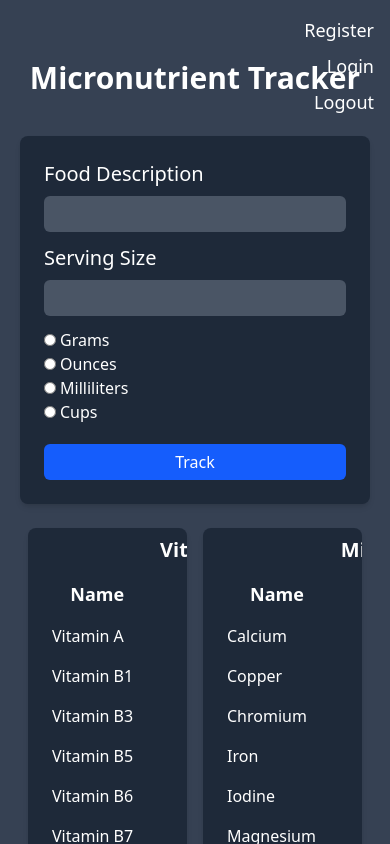
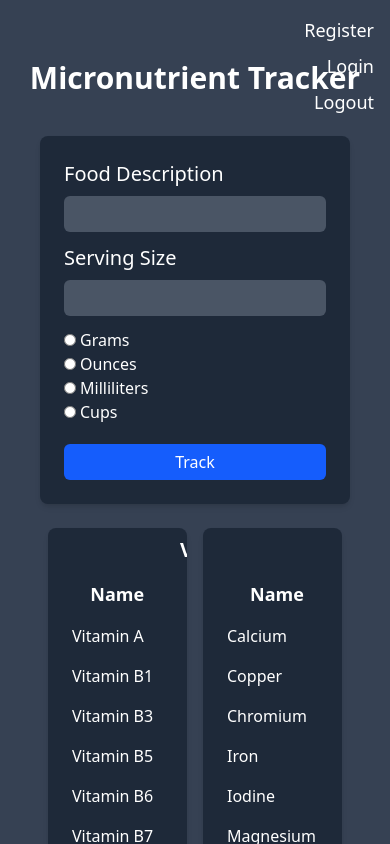
Before and after one commit to kerem-acar/Micronutrient-Tracker, a React (Vite) app in the folder frontend/: page / in a window 390 px wide. Shown: the top 844 px of the page. Built offline with nearby package versions, Linux system fonts and the light colour scheme; no server answers.

Commit message:
styling changes

```diff
--- a/frontend/src/Body.jsx
+++ b/frontend/src/Body.jsx
@@ -193,7 +193,7 @@ function Body() {
                     </div>
                 </div>
             </div>
-            <div className="flex flex-col lg:flex-row lg:space-x-40 p-5 pt-10 md:p-10 lg:p-20 justify-center">
+            <div className="flex flex-col lg:flex-row lg:space-x-40 p-10 pt-10 md:p-15 lg:p-20 justify-center">
                 <form onSubmit={handleSubmit} className="bg-gray-800 p-6 rounded-lg shadow-md w-full max-w-sm mb-6 lg:mb-auto">
                     <div>
                         <label className="block text-white font-medium font-sans text-xl">Food Description</label>
```
